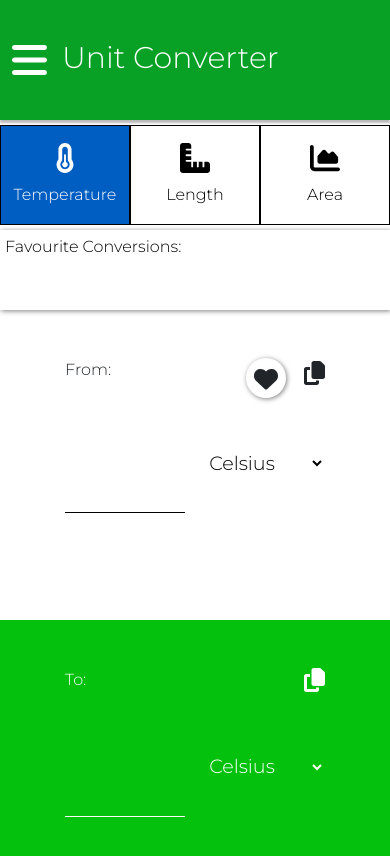
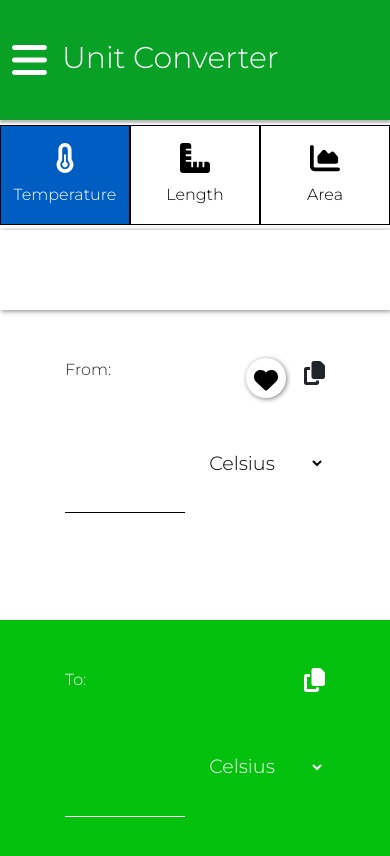
Before and after one commit to cyprste2717218/Unit-Converter-App, a React (Create React App) app: page / in a window 390 px wide. Shown: the top 856 px of the page. Built offline with nearby package versions, Linux system fonts and the light colour scheme.

Commit message:
added haptic feedback when pressing favourite button for supproetd mobile devices

```diff
--- a/src/components/favourite-conversion-button.tsx
+++ b/src/components/favourite-conversion-button.tsx
@@ -3,20 +3,28 @@ import {faHeart} from '@fortawesome/free-solid-svg-icons';
 import {Col} from 'react-bootstrap';
 
 const FavouriteConversionButton = ({theme}: {theme: string}): JSX.Element => {
+	const handleClick = () => {
+		if (window.navigator.vibrate) {
+			window.navigator.vibrate(500);
+		} else {
+			console.log('haptic feedback not supported on device');
+		}
+	};
+
 	let favouriteButton: JSX.Element;
 
 	if (theme === 'large-devices') {
 		favouriteButton = <Col xs={1} sm={1} md={1} style={{display: 'flex', width: '40px', height: '40px', paddingTop: '9px', justifyContent: 'center', boxShadow: '1px 1px 5px 0px grey', borderRadius: '50%', marginTop: 'auto', marginBottom: 'auto', backgroundColor: '#fff', color: '#03c10c'}}>
-			<div>
+			<button onClick={handleClick} style={{backgroundColor: 'transparent', border: '0px solid', marginBottom: '20px'}}>
 				<FontAwesomeIcon icon={faHeart} size='xl' />
-			</div>
+			</button>
 		</Col>;
 	} else if (theme === 'small-devices') {
 		favouriteButton = <Col xs={1} sm={1} md={1} style={{display: 'flex', width: '40px', height: '40px', paddingTop: '9px', justifyContent: 'center', boxShadow: '1px 1px 5px 0px grey', borderRadius: '50%', marginTop: 'auto', marginBottom: 'auto'}}>
-			<div >
+			<button onClick={handleClick} style={{backgroundColor: 'transparent', border: '0px solid', marginBottom: '20px'}}>
 
 				<FontAwesomeIcon icon={faHeart} size='xl' />
-			</div>
+			</button>
 		</Col>;
 	}
 
--- a/src/components/favourites-bar-small.tsx
+++ b/src/components/favourites-bar-small.tsx
@@ -2,7 +2,7 @@ const FavouritesBarSmall = () => (
 	<>
 		<div style={{backgroundColor: '#fff', height: '80px', color: '#000', width: '100%', boxShadow: '1px 1px 5px 0px grey', marginTop: '5px'}}>
 
-			<p style={{padding: '5px'}}>Favourite Conversions:</p>
+			<p style={{padding: '5px'}}></p>
 
 		</div>
 
```
